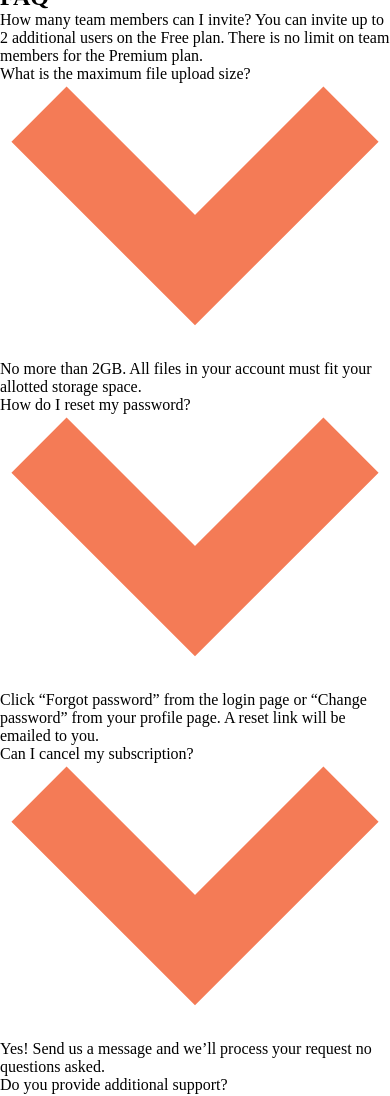
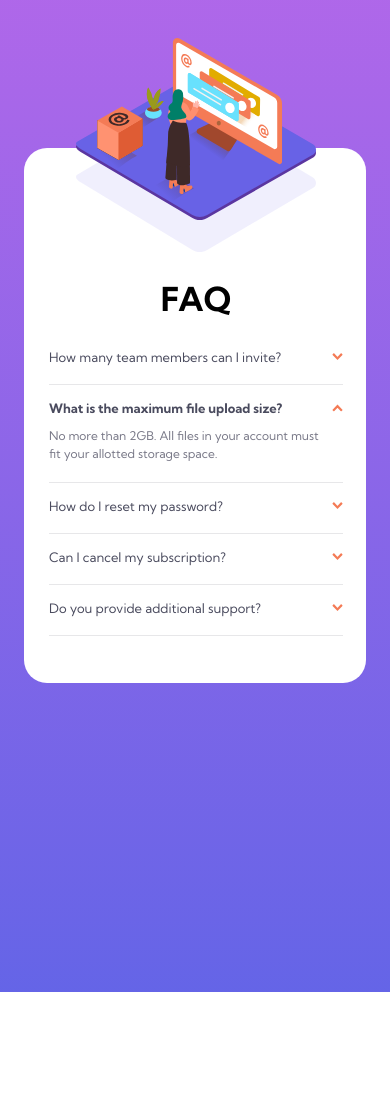
Before and after one commit to MikeBeloborodov/faq_accordion_card, a plain HTML site: page index.html in a window 390 px wide. Shown: the top 1096 px of the page. After the commit the page ends 992 px from the top, so only its background shows below. Drawn offline with Linux system fonts and the light colour scheme.

Commit message:
finished mobile

```diff
--- a/fonts/fonts.css
+++ b/fonts/fonts.css
@@ -1,13 +1,13 @@
 @font-face {
-  font-family: 'Kumbh sans', sans-serif;
+  font-family: 'Kumbh Sans';
+  src: url(KumbhSans-Regular.ttf) format('truetype');
   font-weight: 400;
   font-display: swap;
-  src: url(./KumbhSans-Regular.ttf) format('truetype');
 }
 
 @font-face {
-  font-family: 'Kumbh sans', sans-serif;
+  font-family: 'Kumbh Sans';
+  src: url(KumbhSans-Bold.ttf) format('truetype');
   font-weight: 700;
   font-display: swap;
-  src: url(./KumbhSans-Bold.ttf) format('truetype');
 }
--- a/index.html
+++ b/index.html
@@ -36,42 +36,55 @@
           <h2 class="faq-accordion__title">FAQ</h2>
           <ul class="faq-accordion__questions">
             <li class="faq-accordion__question-item">
-              <span class="question">How many team members can I invite?</span>
-              <span class="answer sr-only">
+              <button class="question-btn">
+                How many team members can I invite?
+                <img class="arrow" src="images/icon-arrow-down.svg" alt="" />
+              </button>
+              <span class="answer">
                 You can invite up to 2 additional users on the Free plan. There
                 is no limit on team members for the Premium plan.
               </span>
             </li>
             <li class="faq-accordion__question-item">
-              <span class="question"
-                >What is the maximum file upload size?</span
-              >
-              <img class="arrow" src="images/icon-arrow-down.svg" alt="">
-              <span class="answer sr-only">
+              <button class="question-btn question_current">
+                What is the maximum file upload size?
+                <img
+                  class="arrow arrow_current"
+                  src="images/icon-arrow-down.svg"
+                  alt=""
+                />
+              </button>
+              <span class="answer answer_current">
                 No more than 2GB. All files in your account must fit your
                 allotted storage space.
               </span>
             </li>
             <li class="faq-accordion__question-item">
-              <span class="question">How do I reset my password?</span>
-              <img class="arrow" src="images/icon-arrow-down.svg" alt="">
-              <span class="answer sr-only">
+              <button class="question-btn">
+                How do I reset my password?
+                <img class="arrow" src="images/icon-arrow-down.svg" alt="" />
+              </button>
+              <span class="answer">
                 Click “Forgot password” from the login page or “Change password”
                 from your profile page. A reset link will be emailed to you.
               </span>
             </li>
             <li class="faq-accordion__question-item">
-              <span class="question">Can I cancel my subscription?</span>
-              <img class="arrow" src="images/icon-arrow-down.svg" alt="">
-              <span class="answer sr-only">
+              <button class="question-btn">
+                Can I cancel my subscription?
+                <img class="arrow" src="images/icon-arrow-down.svg" alt="" />
+              </button>
+              <span class="answer">
                 Yes! Send us a message and we’ll process your request no
                 questions asked.
               </span>
             </li>
             <li class="faq-accordion__question-item">
-              <span class="question">Do you provide additional support?</span>
-              <img class="arrow" src="images/icon-arrow-down.svg" alt="">
-              <span class="answer sr-only">
+              <button class="question-btn">
+                Do you provide additional support?
+                <img class="arrow" src="images/icon-arrow-down.svg" alt="" />
+              </button>
+              <span class="answer">
                 Chat and email support is available 24/7. Phone lines are open
                 during normal business hours.
               </span>
--- a/styles/global.css
+++ b/styles/global.css
@@ -11,12 +11,8 @@ html {
 body {
   margin: 0;
   padding: 0;
-  font-family: 'Kumbh sans';
+  font-family: 'Kumbh Sans', sans-serif;
   height: 100vh;
-  display: flex;
-  flex-direction: column;
-  justify-content: center;
-  align-items: center;
 }
 
 h1,
@@ -36,4 +32,5 @@ blockquote {
 
 img, svg {
   width: 100%;
+  height: auto;
 }
--- a/styles/styles.css
+++ b/styles/styles.css
@@ -0,0 +1,135 @@
+:root {
+  --clr-very-dark-desaturated-blue: hsl(238, 29%, 16%);
+  --clr-soft-red: hsl(14, 88%, 65%);
+
+  --gradient-soft-violet: hsl(273, 75%, 66%);
+  --gradient-soft-blue: hsl(240, 73%, 65%);
+
+  --clr-text-very-dark-grayish-blue: hsl(237, 12%, 33%);
+  --clr-text-dark-grayish-blue: hsl(240, 6%, 50%);
+
+  --clr-dividers: hsl(240, 5%, 91%);
+
+  --fw-regular: 400;
+  --fw-bold: 700;
+}
+
+body {
+  background-image: linear-gradient(180deg, var(--gradient-soft-violet) 0%, var(--gradient-soft-blue) 100%);
+}
+
+/* Visually hidden, but available for screen reader */
+
+.sr-only {
+  position: absolute !important;
+  width: 1px !important;
+  height: 1px !important;
+  margin: -1px !important;
+  border: 0 !important;
+  padding: 0 !important;
+  overflow: hidden !important;
+  clip: rect(1px, 1px, 1px, 1px) !important;
+  -webkit-clip-path: inset(50%) !important;
+  clip-path: inset(50%) !important;
+  white-space: nowrap !important;
+}
+
+.faq-accordion {
+  position: relative;
+  margin: 0 24px;
+  margin-top: 148px;
+  border-radius: 23px;
+  padding: 130px 23px 47px 25px;
+  background-color: #FFF;
+
+}
+
+.faq-accordion__image-container {
+  position: relative;
+}
+
+.faq-accordion__illustration {
+  position: absolute;
+  top: -240px;
+  left: calc(50% - 120px);
+  z-index: 1;
+  width: 240px;
+}
+
+.faq-accordion__illustration-background {
+  position: absolute;
+  top: -130px;
+  left: calc(50% - 120px);
+  z-index: 0;
+  width: 240px;
+}
+
+.faq-accordion__text-container {
+}
+
+.faq-accordion__title {
+  padding-bottom: 15px;
+  font-weight: 700;
+  font-size: 33px;
+  text-align: center;
+}
+
+.faq-accordion__questions {
+  list-style: none;
+}
+
+.faq-accordion__question-item {
+  display: flex;
+  flex-wrap: wrap;
+  justify-content: space-between;
+  align-items: center;
+  border-bottom: 1px solid var(--clr-dividers);
+  padding: 15px 0 19px;
+}
+
+.question-btn {
+  display: flex;
+  justify-content: space-between;
+  align-items: center;
+  width: 100%;
+  margin: 0;
+  border: none;
+  padding: 0;
+  color: var(--clr-text-very-dark-grayish-blue);
+  font-family: inherit;
+  font-weight: 400;
+  font-size: 13px;
+  background-color: #FFF;
+  cursor: pointer;
+}
+
+.question-btn:hover {
+  color: var(--clr-soft-red);
+}
+
+.question_current {
+  font-weight: 700;
+}
+
+.answer {
+  display: block;
+  display: none;
+  width: 100%;
+  padding: 11px 20px 0 0;
+  color: var(--clr-text-dark-grayish-blue);
+  font-weight: 400;
+  font-size: 12px;
+  line-height: 1.5;
+}
+
+.answer_current {
+  display: initial;
+}
+
+.arrow {
+  width: 11px;
+}
+
+.arrow_current {
+  rotate: 180deg;
+}
```
